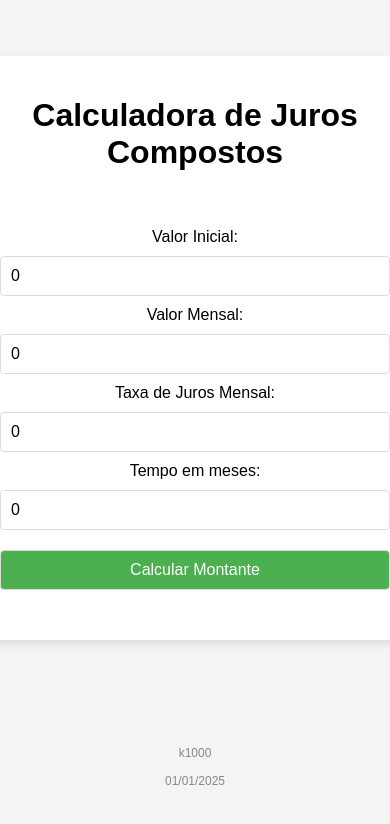
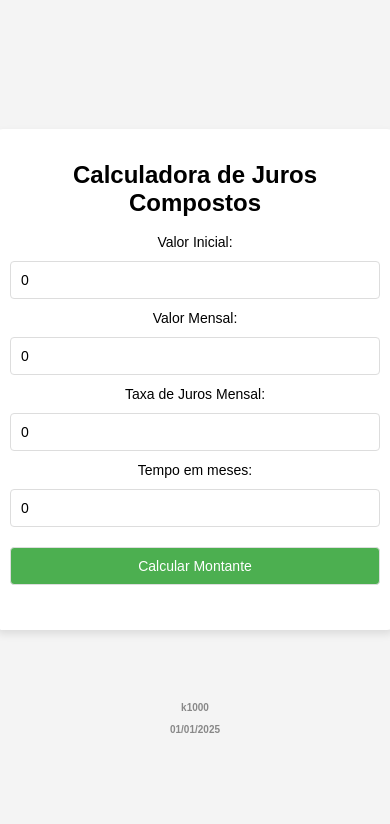
Before and after one commit to k1000anon/CalculadoraJurosCompostos, a plain HTML site: page index.html in a window 390 px wide. Drawn offline with Linux system fonts and the light colour scheme.

Commit message:
Update index.html

```diff
--- a/index.html
+++ b/index.html
@@ -30,7 +30,7 @@
         }
 
         input, button {
-            padding: 10px;
+            padding: 12px;
             margin: 10px 0;
             font-size: 16px;
             width: 100%;
@@ -62,13 +62,41 @@
             width: 100%;
             text-align: center;
         }
+
+        /* Responsividade para dispositivos móveis */
+        @media (max-width: 600px) {
+            body {
+                padding: 10px; /* Menos espaço nas bordas */
+            }
+
+            .container {
+                padding: 15px; /* Menos padding no container */
+            }
+
+            input, button {
+                font-size: 14px; /* Fonte menor para inputs e botões */
+                padding: 10px; /* Menor padding para ajustar melhor */
+            }
+
+            h1 {
+                font-size: 24px; /* Tamanho de fonte ajustado para dispositivos móveis */
+            }
+
+            label {
+                font-size: 14px; /* Menor tamanho de fonte para rótulos */
+            }
+
+            footer {
+                font-size: 10px; /* Fonte reduzida no rodapé */
+            }
+        }
     </style>
 </head>
 <body>
 
     <div class="container">
         <h1>Calculadora de Juros Compostos</h1>
-<br></br>
+
         <label for="capital">Valor Inicial:</label>
         <input type="number" id="capital" placeholder="Ex: 1000" value="0" required>
 
@@ -87,12 +115,9 @@
     </div>
 
    <footer>
-<br></br>
-<br></br>
-        k1000 <br> <br> 01/01/2025
-
+        <br><br>
+        <b>k1000 <br> <br> 01/01/2025</b>
     </footer>
-
 
     <script>
         // Função para formatar os números com vírgulas
```
